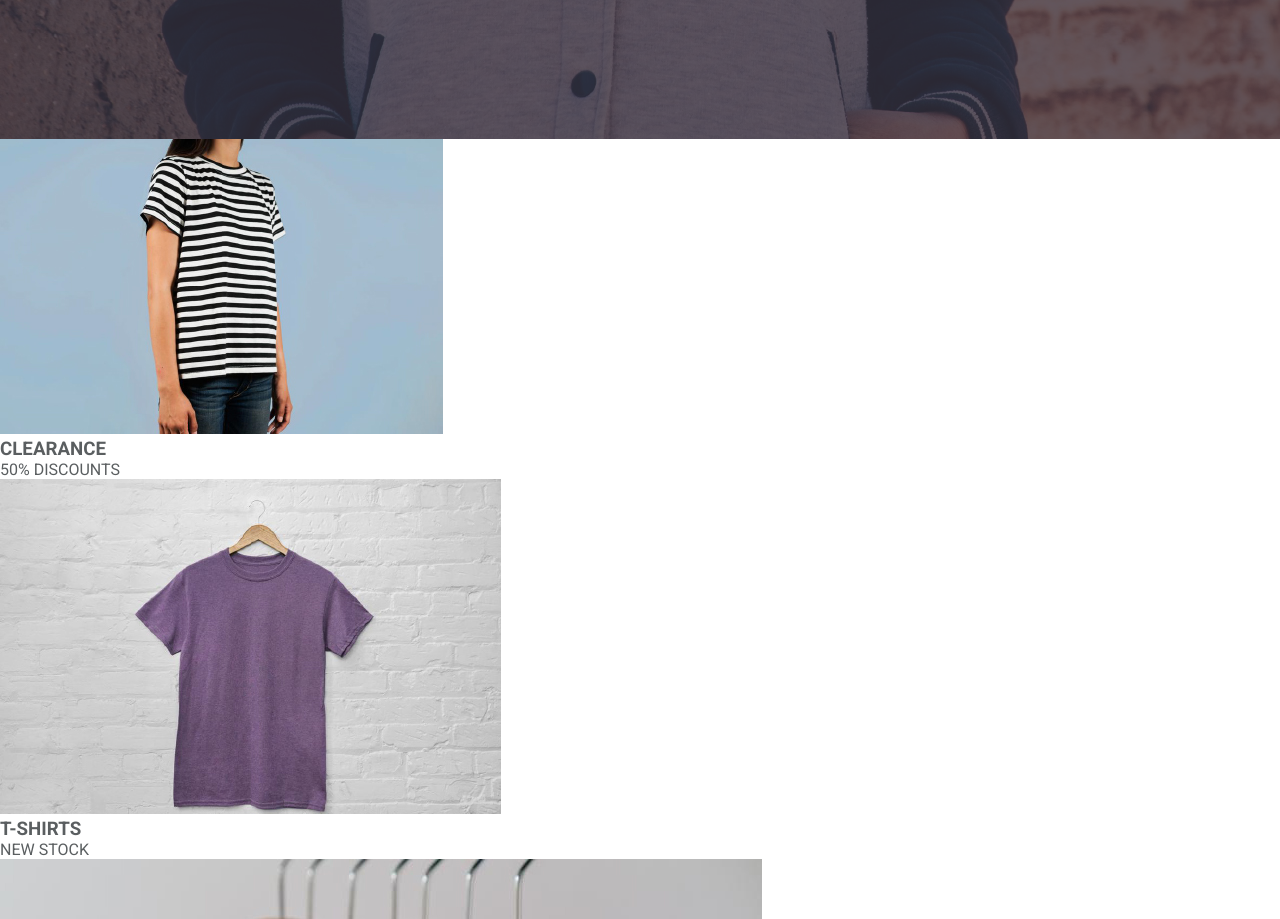
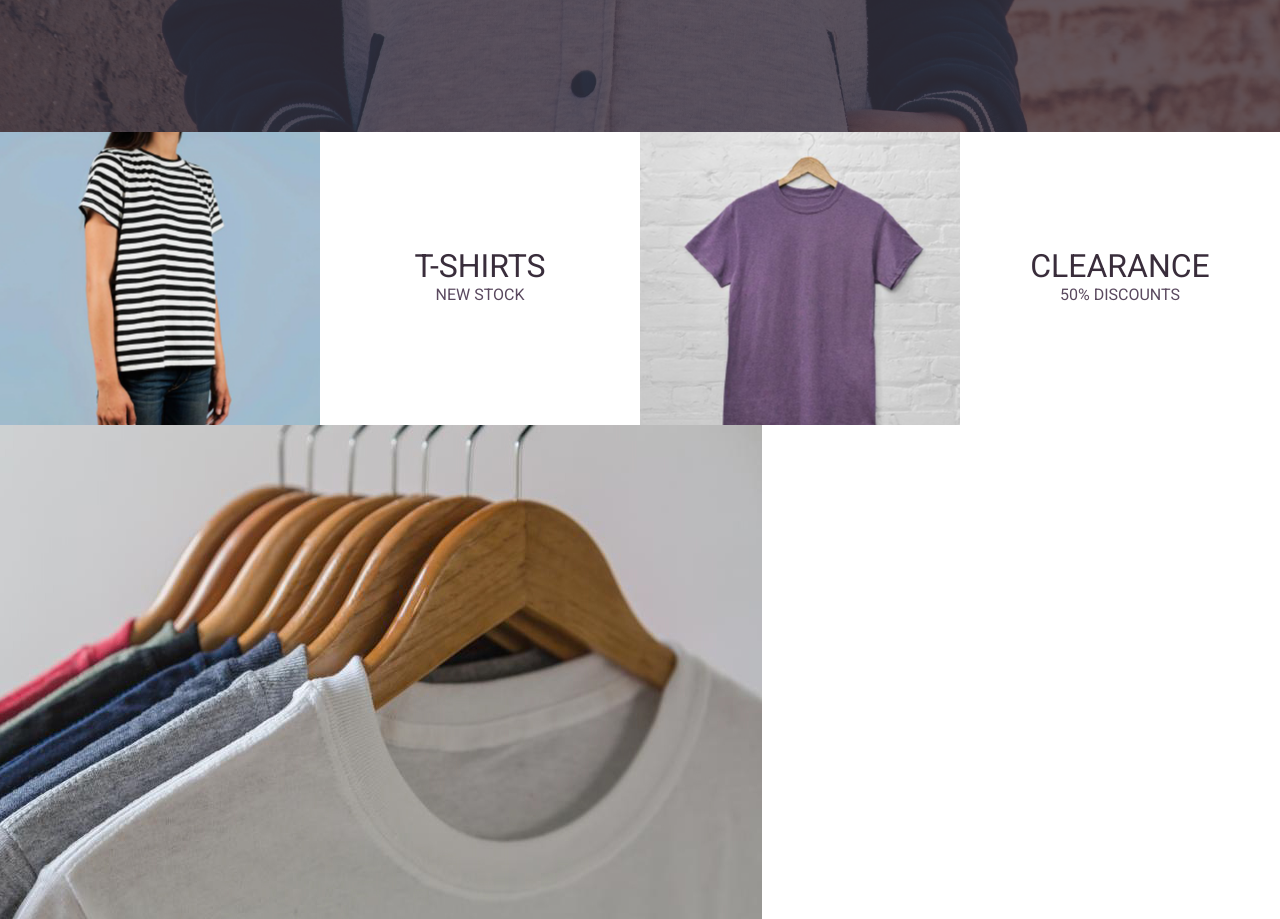
Before and after one commit to kozakvasyl/Magento_frontEnd_task_B, a website: page app/index.html in a window 1280 px wide. Shown: the part 661-1580 px from the top of the page. Drawn offline with nearby package versions, Linux system fonts and the light colour scheme.

Commit message:
styled section-first, added mixins style

```diff
--- a/app/index.html
+++ b/app/index.html
@@ -47,17 +47,21 @@
     </header>
     <section class="galery-first">
         <div class="product-tshort">
-            <img src="img/galery/product1.jpg" alt="">
+            <div class="img-container">
+                <img src="img/galery/product1.jpg" alt="">
+            </div>
             <div class="description">
-                <h3>clearance</h3>
-                <span>50% discounts</span>
+                <a href="">t-shirts</a>
+                <span>new stock</span>
             </div>
         </div>
         <div class="product-clearance">
-            <img src="img/galery/product2.jpg" alt="">
+            <div class="img-container">
+                <img src="img/galery/product2.jpg" alt="">
+            </div>
             <div class="description">
-                <h3>t-shirts</h3>
-                <span>new stock</span>
+                <a href="">clearance</a>
+                <span>50% discounts</span>
             </div>
         </div>
     </section>
--- /dev/null
+++ b/app/sass/_galery-first.scss
@@ -0,0 +1,65 @@
+.galery-first {
+    .product-tshort, .product-clearance {
+        position: relative;
+        /* &::before {
+            @include overlay(#ffffff83);
+        } */
+        .img-container {
+            width: 100%;
+            height: 293px;
+            position: relative;
+            overflow: hidden;
+            img {
+                @include img-full-screen-center;
+                align-self: center;
+                transition: all 1s ease-out;
+            }
+        }
+        .description {
+            text-align: center;
+            background-color: #ffffff9e;
+            padding: 3px 10px;
+            @include vertical-centered;
+            a {
+                color: $darkpurple;
+                font-size: 32px;
+                transition: all 1s ease-out;
+                &:hover {
+                    color: $darkred;
+                }
+            }
+            span {
+                display: block;
+                color: $darkpurple2;
+                font-size: 16px;
+            }
+        }
+    }
+}
+
+@media screen and (min-width: 768px){
+    .galery-first {
+        .product-tshort, .product-clearance {
+            display: inline-block;
+            width: 50%;
+            float: left;
+        }
+    }
+}
+
+@media screen and (min-width: 992px){
+    .galery-first {
+        .product-tshort, .product-clearance {
+            .img-container, .description {
+                display: inline-block;
+                float: left;
+                width: 50%;
+
+            }
+            .description {
+                background-color: unset;
+                transform: translate(0%, -55%);
+            }
+        }
+    }
+}
--- a/app/sass/_header.scss
+++ b/app/sass/_header.scss
@@ -1,7 +1,5 @@
 .header {
-    overflow: hidden;
-    width: 100%;
-    min-height: 100%;
+    height: 793px;
     * {
         color: #ffffff;
     }
@@ -17,18 +15,16 @@
         z-index: -1;
     }
     img {
-        min-height: 100%;
-        min-width: 100%;
-        width: auto;
-        height: auto;
-        position: absolute;
+        @include img-full-screen;
         z-index: -1;
     }
     .header-title {
         text-align: center;
         width: 290px;
-        margin: 200px auto;
-        position: relative;
+        position: absolute;
+        top: 50%;
+        left: 50%;
+        transform: translate(-50%, -106%);
         span {
             display: block;
             &:nth-child(1) {
@@ -43,13 +39,13 @@
                 font-weight: 900;
                 letter-spacing: 3px;
                 padding: 6px 0;
-                border-top: 5px solid #dc5352;
-                border-left: 5px solid #dc5352;
-                border-right: 5px solid #dc5352;
+                border-top: 5px solid $darkred;
+                border-left: 5px solid $darkred;
+                border-right: 5px solid $darkred;
                 position: relative;
                 &::before {
                     content: '';
-                    border-bottom: 6px solid #dc5352;
+                    border-bottom: 6px solid $darkred;
                     display: block;
                     width: 75px;
                     position: absolute;
--- a/app/sass/_veriables.scss
+++ b/app/sass/_veriables.scss
@@ -1,6 +1,7 @@
 //font colors------------------------
 $darkpurple: #392d3b;
 $darkpurple2: #5a495f;
+$darkred: #dc5352;
 
 //fonts --------------------------
 $roboto: 'Roboto', sans-serif;
@@ -9,3 +10,36 @@ $roboto: 'Roboto', sans-serif;
     src: url(../fonts/Myriad_Pro_Regular.ttf);
 }
 $myriad: 'Myriad Pro', Arial, Helvetica, sans-serif;
+// mixins-------------------------
+@mixin img-full-screen {
+    min-height: 100%;
+    min-width: 100%;
+    width: auto;
+    height: auto;
+    position: absolute;
+}
+
+@mixin img-full-screen-center {
+    min-width:100%;
+    min-height:100%;
+    height:auto;
+    position:relative;
+    top:50%;
+    left:50%;
+    transform:translateY(-50%) translateX(-50%);
+}
+
+@mixin vertical-centered {
+    position: absolute;
+    top: 50%;
+    left: 50%;
+    transform: translate(-50%, -106%);
+}
+@mixin overlay($color) {
+    content: '';
+    position: absolute;
+    display: block;
+    width: 100%;
+    height: 100%;
+    background-color: $color;
+}
--- a/app/sass/style.scss
+++ b/app/sass/style.scss
@@ -2,6 +2,7 @@
 @import 'header';
 @import 'footer';
 @import 'navigation';
+@import 'galery-first';
 
 
 // RESET browser styles--------------
```
Also changed, not shown: app/css/style.css, 1 other file.
